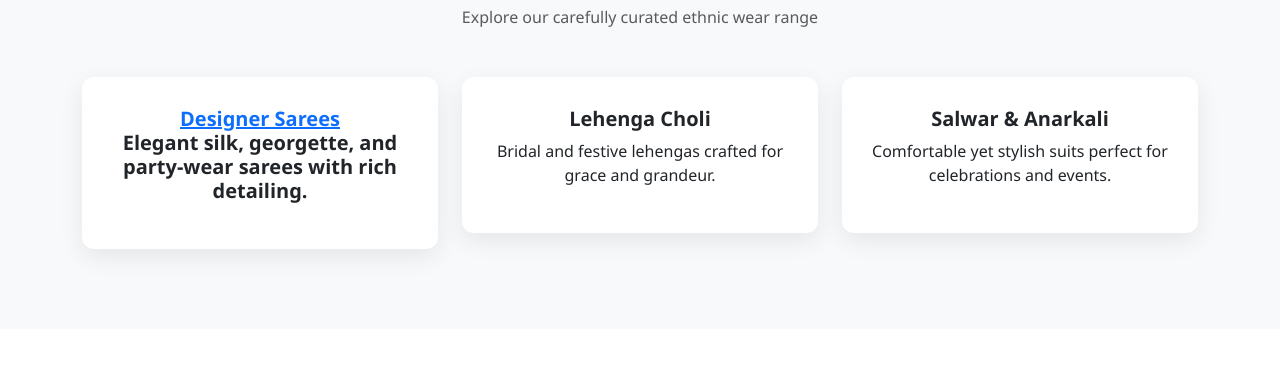
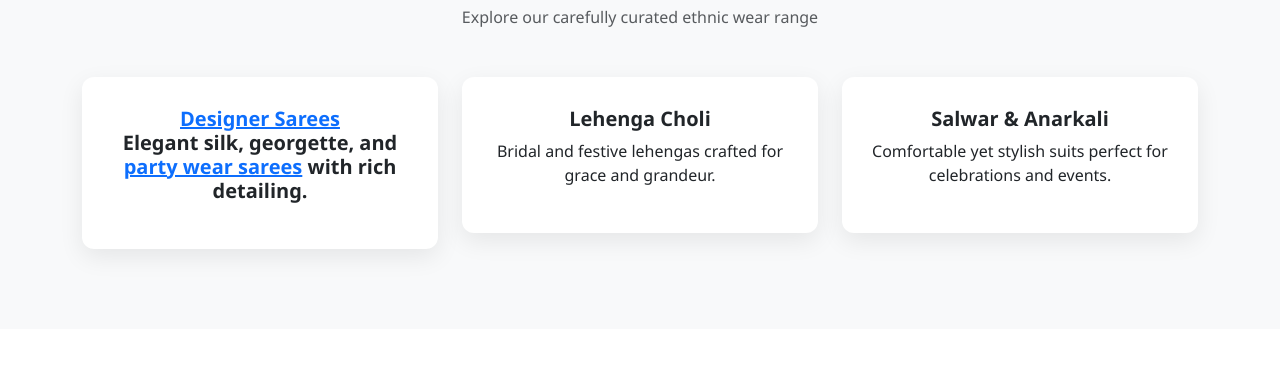
Before and after one commit to fashionwebzlink/fashionwebzlink.github.com, a plain HTML site: page index.html in a window 1280 px wide. Shown: the part 1023-1410 px from the top of the page. Drawn offline with nearby package versions, Linux system fonts and the light colour scheme.

Commit message:
Update index.html

```diff
--- a/index.html
+++ b/index.html
@@ -98,7 +98,7 @@
       <div class="col-md-4">
         <div class="icon-box text-center">
           <h5 class="fw-bold"><a href="https://www.fashionwebz.com/saree">Designer Sarees</a>
-          <p>Elegant silk, georgette, and party-wear sarees with rich detailing.</p>
+          <p>Elegant silk, georgette, and <a href="https://www.fashionwebz.com/saree/party-wear-sarees">party wear sarees</a> with rich detailing.</p>
         </div>
       </div>
       <div class="col-md-4">
```
